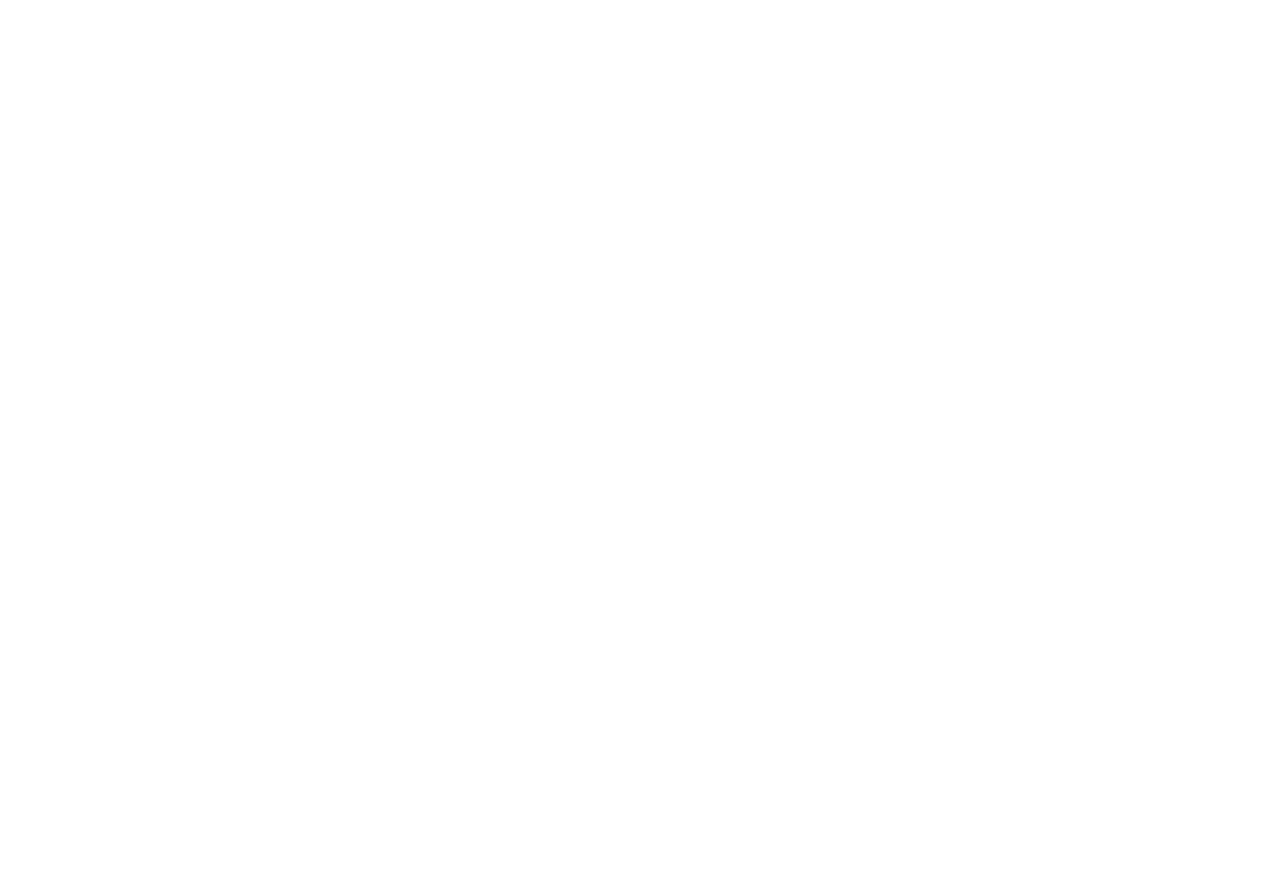
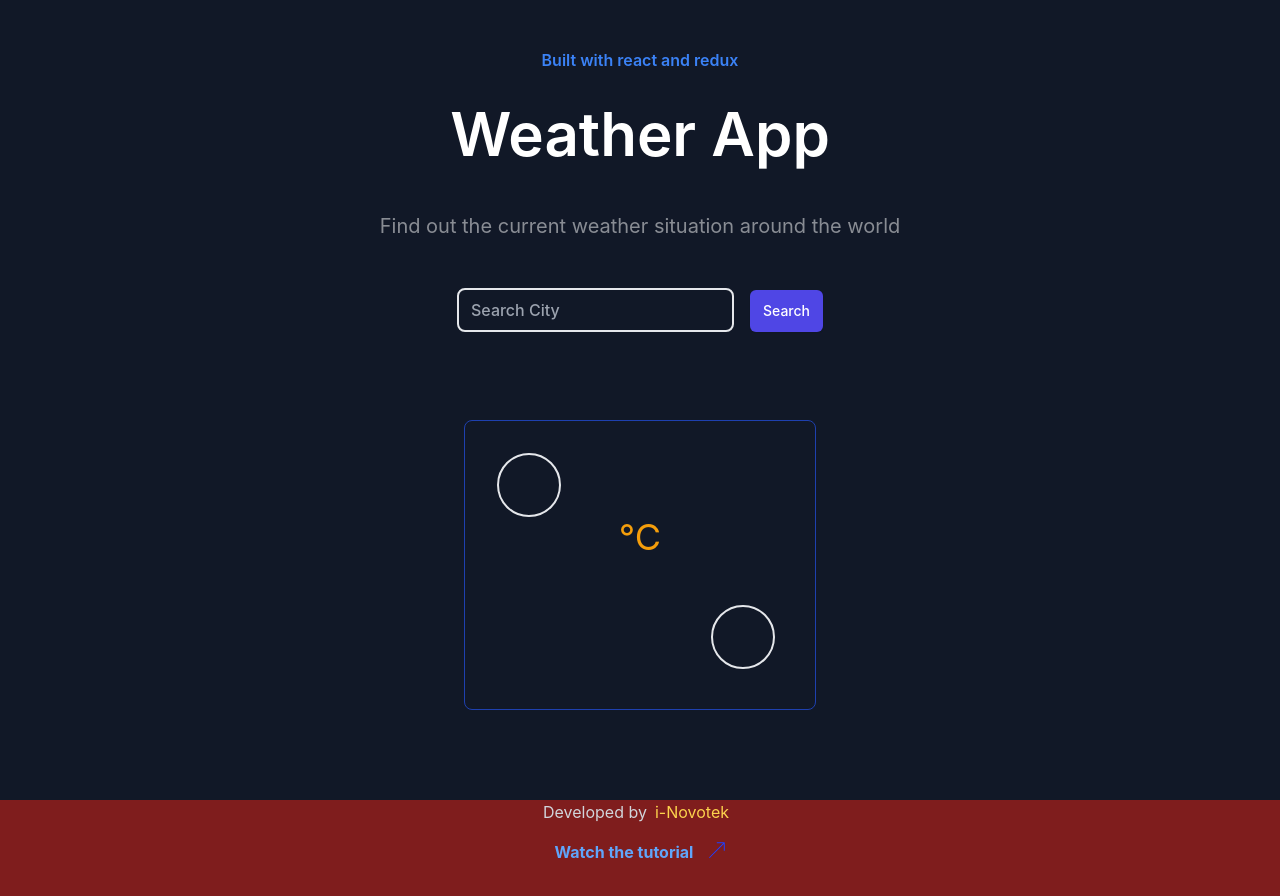
Before and after one commit to akshathakulkarni/WeatherBook, a React (Create React App) app in the folder weather_book/: page / in a window 1280 px wide. Shown: the top 896 px of the page. Before the commit the page ends 800 px from the top, so only its background shows below. Built offline with nearby package versions, Linux system fonts and the light colour scheme.

Commit message:
Define the structure and content of the main page

```diff
--- a/weather_book/src/App.js
+++ b/weather_book/src/App.js
@@ -1,8 +1,118 @@
-
+//import weatherSVG from "./img/weather.svg";
+//display icon https://openweathermap.org/img/wn/${icon}.png
 function App() {
   return (
-    <div className="App">
+    <div>
+      <section class="relative bg-gray-900  min-h-screen">
+        {/* <img
+          class="w-56 lg:block lg:absolute top-0 left-0 pt-10"
+          src={weatherSVG}
+          alt="/"
+        /> */}
 
+        <div class="relative container pt-12 px-4 mb-20 mx-auto text-center">
+          <span class="text-blue-500 font-semibold">
+            Built with react and redux
+          </span>
+          <h2 class="mt-8 mb-8 lg:mb-12 text-white text-4xl lg:text-6xl font-semibold">
+            Weather App
+          </h2>
+          <p class="max-w-3xl mx-auto mb-8 lg:mb-12 text-white text-xl opacity-50">
+            Find out the current weather situation around the world
+          </p>
+          {/* Input */}
+          <input
+            placeholder="Search City"
+            class="relative z-10 inline-block w-full md:w-auto mb-2  px-3 py-2 mr-4  font-medium leading-normal bg-transparent border-2 rounded-lg text-green-400 "
+          ></input>
+          {/* Button */}
+          <button
+            type="button"
+            className="inline-flex items-center px-3 pr-3 28 text-center py-3 border border-transparent text-sm leading-4 font-medium rounded-md shadow-sm text-white bg-indigo-600 hover:bg-indigo-700 focus:outline-none focus:ring-2 focus:ring-offset-2 focus:ring-indigo-500"
+          >
+            Search
+          </button>
+        </div>
+        {/* Content goes here */}
+        <div class="max-w-6xl px-4 mx-auto ">
+          <div class="flex flex-wrap -mx-4 justify-center">
+            <div class="w-full md:w-1/3 px-4">
+              <div class="p-8 border border-blue-800 rounded-lg">
+                <div class="flex justify-start  items-center">
+                  <span class="flex items-center justify-center w-16 h-16 rounded-full border-2">
+                    {/* weather logo */}
+                    {/* <img
+                        class="w-56 "
+                        src={`https://openweathermap.org/img/wn/${weather?.weather[0].icon}@2x.png`}
+                        alt="/"
+                      /> */}
+                  </span>
+                  <h1 class="text-gray-300 pl-5">
+                    {/* {weather?.weather[0].main} */}
+                  </h1>{" "}
+                </div>
+                <h1 class="text-gray-300 text-center text-4xl mb-10">
+                  {/* {Math.ceil(Number(weather?.main.temp))}{" "} */}
+                  <span class="text-yellow-500 text-4xl">°C</span>
+                </h1>
+                <h3 class="mb-6 text-xl text-white font-semibold">
+                  {/* {weather?.name}, {weather?.sys?.country} */}
+                </h3>
+                <p class="mb-8 text-gray-300">
+                  {/* The weather condition in {weather?.name},{" "}
+                    {weather?.sys?.country} is described as :{" "}
+                    {weather?.weather[0].description} with a temperature of{" "}
+                    {Math.ceil(Number(weather?.main.temp))} °C and a humidity of{" "}
+                    {weather?.main?.humidity} % */}
+                </p>
+                <a
+                  class="ml-auto flex items-center justify-center w-20 h-20 rounded-full  hover:bg-blue-700 text-white"
+                  href="#"
+                >
+                  <span class="flex items-center justify-center w-16 h-16 rounded-full border-2">
+                    {/* weather logo */}
+                    {/* <img
+                        class="w-56 "
+                        src={`https://openweathermap.org/img/wn/${weather?.weather[0].icon}.png`}
+                        alt="/"
+                      /> */}
+                  </span>
+                </a>
+              </div>
+            </div>
+          </div>
+        </div>
+      </section>
+      {/* Footer */}
+      <div class="text-center bg-red-900">
+        <p class="mb-4  text-gray-300">
+          Developed by
+          <span class="p-2 text-yellow-300">
+            <a href="https://www.youtube.com/channel/UCvu6J9q1AM6q4xysGqAvVyw">
+              i-Novotek
+            </a>
+          </span>
+        </p>
+        <a
+          class="inline-flex text-blue-400 hover:text-blue-500 font-bold"
+          href="https://www.youtube.com/channel/UCvu6J9q1AM6q4xysGqAvVyw"
+        >
+          <span className="mb-10">Watch the tutorial</span>
+          <svg
+            class="ml-4 w-4 h-5"
+            width="19"
+            height="20"
+            viewBox="0 0 19 20"
+            fill="none"
+            xmlns="http://www.w3.org/2000/svg"
+          >
+            <path
+              d="M18.7383 1.47342L18.7383 10.9304L17.5562 10.9304L17.5562 2.89788L0.834948 19.625L0.00154682 18.7916L16.7228 2.06448L9.28125 2.06448L9.28125 0.882355L18.1472 0.882355C18.4737 0.882355 18.7383 1.14697 18.7383 1.47342Z"
+              fill="#1F40FF"
+            ></path>
+          </svg>
+        </a>
+      </div>
     </div>
   );
 }
```
